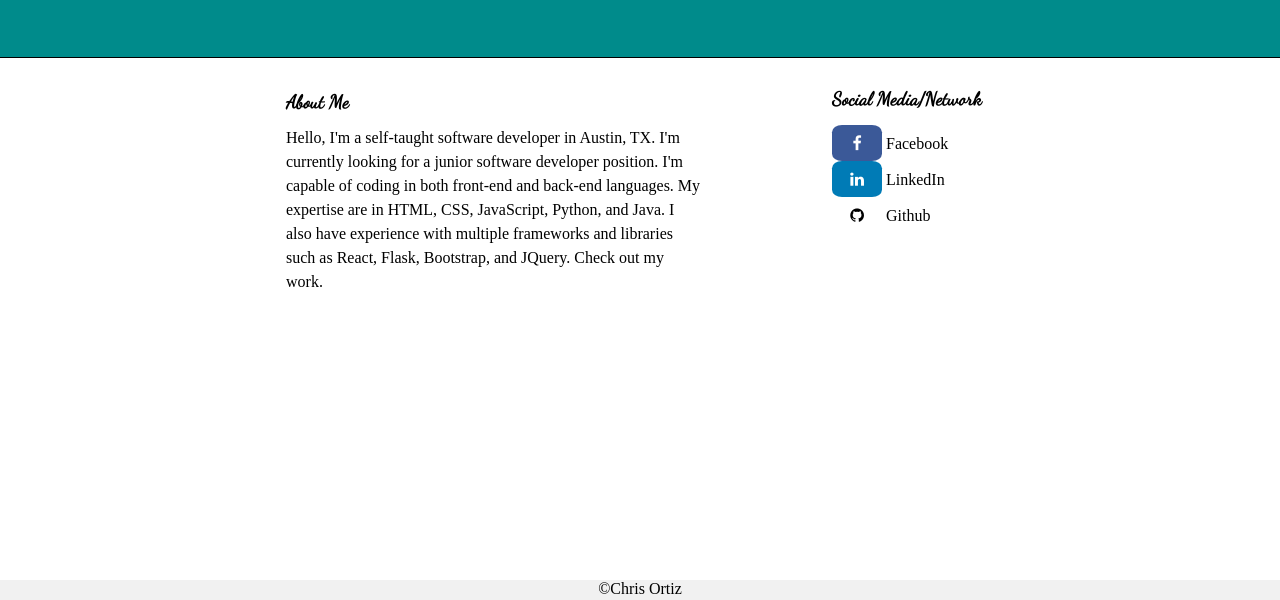
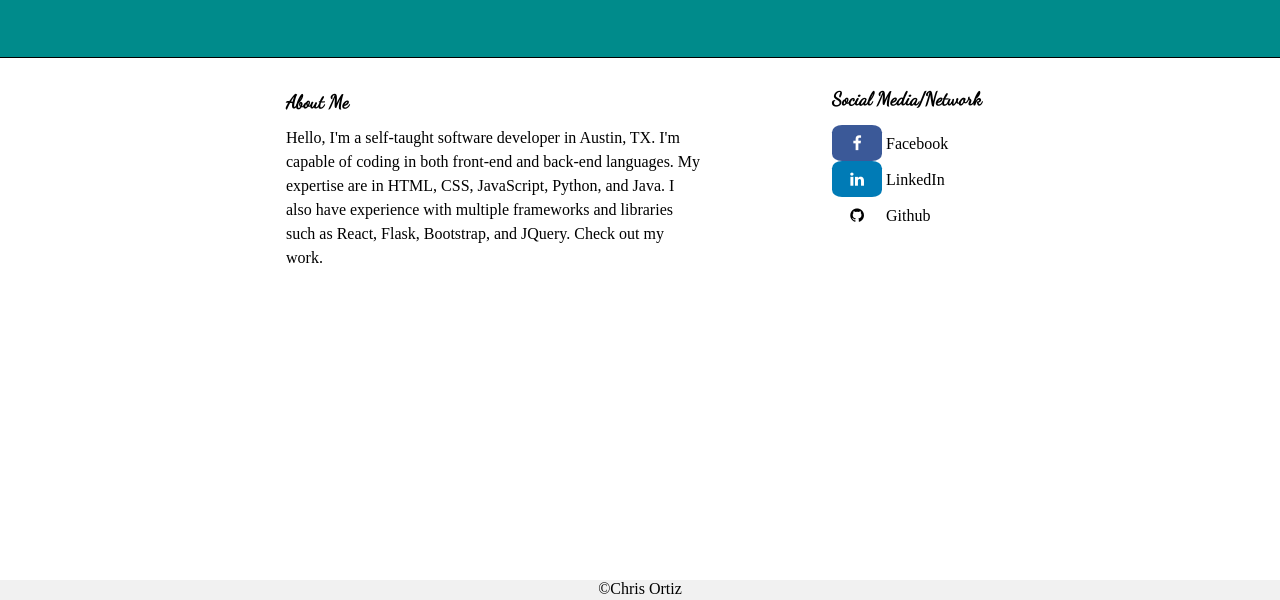
Before and after one commit to r3alz/My_Portfolio, a plain HTML site: page index.html in a window 1280 px wide. Shown: the part 200-800 px from the top of the page. Drawn offline with Linux system fonts and the light colour scheme.

Commit message:
changed about me

```diff
--- a/index.html
+++ b/index.html
@@ -29,7 +29,7 @@
         <div class="aboutme">
             <h3>About Me</h3>
             <p>
-                Hello, I'm a self-taught software developer in Austin, TX.  I'm currently looking for a junior software developer position.
+                Hello, I'm a self-taught software developer in Austin, TX.
                 I'm capable of coding in both front-end and back-end languages. My expertise are in HTML, CSS, JavaScript, Python, and Java.
                 I also have experience with multiple frameworks and libraries such as React, Flask, Bootstrap, and JQuery. Check out my work.
             </P>
```
